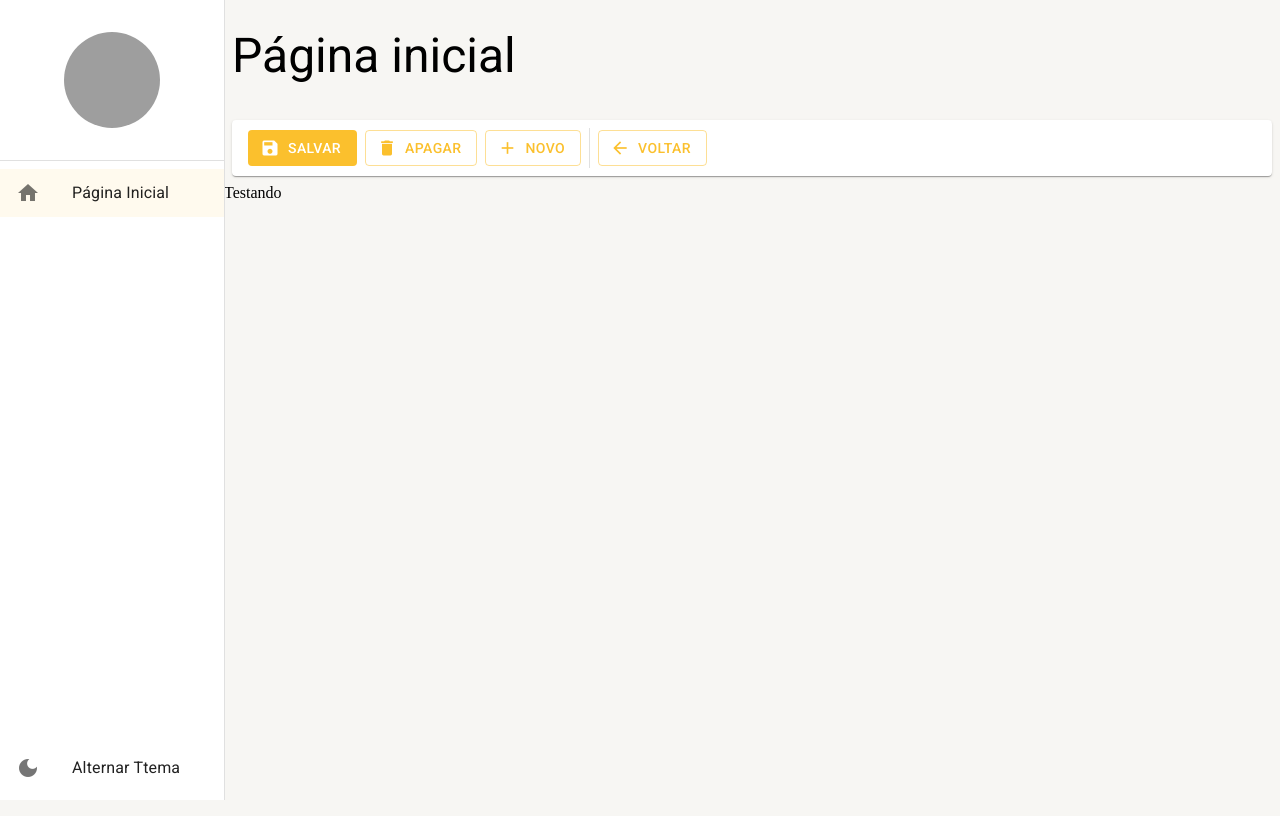
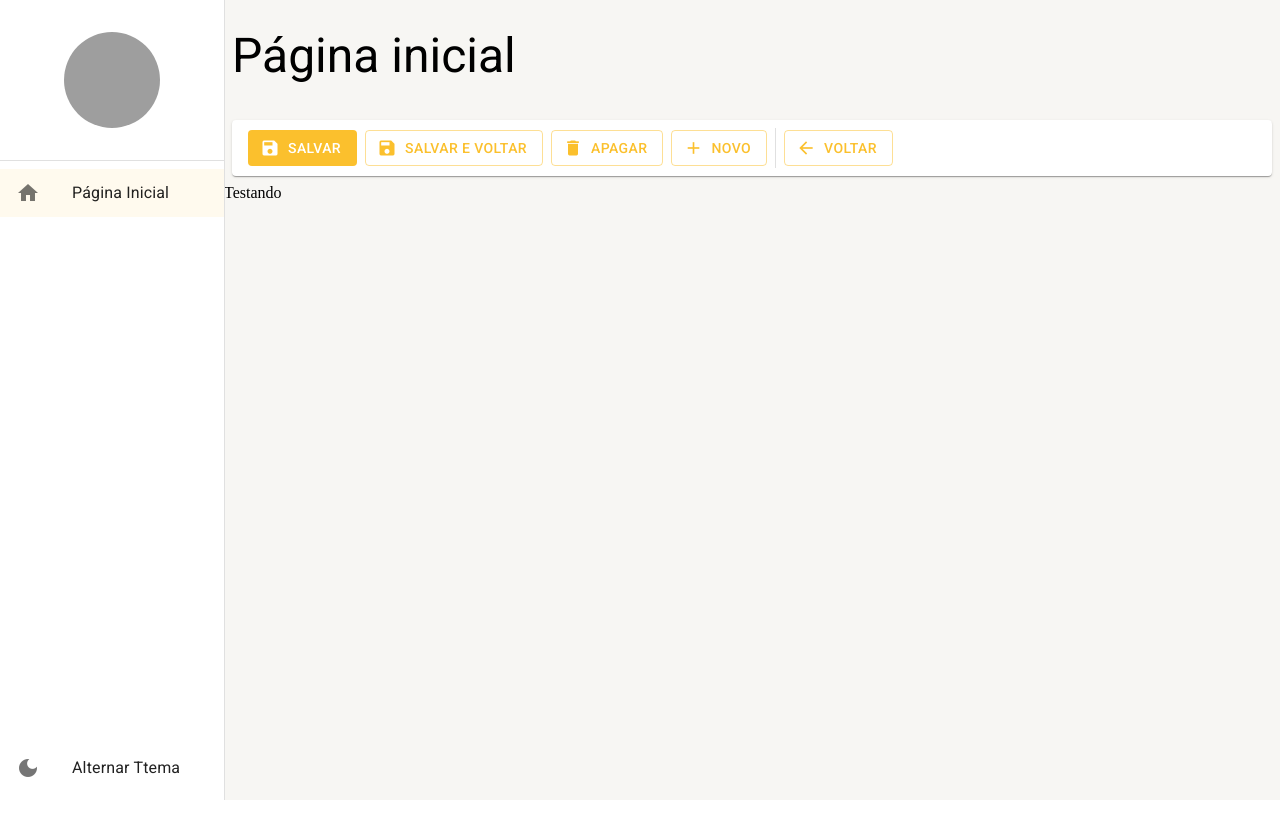
Before and after one commit to pedro-h-freitas/cursos-lucassouzadev-projeto, a React (Create React App) app: page /pagina-inicial in a window 1280 px wide. Shown: the top 816 px of the page. Built offline with nearby package versions, Linux system fonts and the light colour scheme; grey boxes are pictures that could not be loaded.

Commit message:
feat: responsividade aos botoes das ferramentas de detalhes adicionada

```diff
--- a/src/pages/dashboard/Dashboard.tsx
+++ b/src/pages/dashboard/Dashboard.tsx
@@ -6,7 +6,7 @@ export const Dashboard = () => {
   return (
     <LayoutBasePagina
       titulo='Página inicial'
-      barraDeFerramentas={ <FerramentasDeDetalhe /> }
+      barraDeFerramentas={ <FerramentasDeDetalhe mostrarBotaoSalvarEFechar /> }
     >
       Testando
     </LayoutBasePagina>
--- a/src/shared/components/ferramentas-de-detalhe/FerramentasDeDetalhe.tsx
+++ b/src/shared/components/ferramentas-de-detalhe/FerramentasDeDetalhe.tsx
@@ -1,4 +1,4 @@
-import { Box, Button, Divider, Icon, Paper, Skeleton, useTheme } from '@mui/material';
+import { Box, Button, Divider, Icon, Paper, Skeleton, Theme, Typography, useMediaQuery, useTheme } from '@mui/material';
 import { FC } from 'react';
 
 interface IFerramentasDeDetalhe {
@@ -45,6 +45,8 @@ export const FerramentasDeDetalhe: FC<IFerramentasDeDetalhe> = ({
   aoClicarEmSalvarEFechar
 
 }) => {
+  const smDown = useMediaQuery((theme: Theme) => theme.breakpoints.down('sm'));
+  const mdDown = useMediaQuery((theme: Theme) => theme.breakpoints.down('md'));
   const theme = useTheme();
 
   return (
@@ -68,10 +70,15 @@ export const FerramentasDeDetalhe: FC<IFerramentasDeDetalhe> = ({
           variant='contained'
           onClick={aoClicarEmSalvar}
           startIcon={<Icon>save</Icon>}
-        >Salvar</Button>
+        >
+          <Typography variant='button' whiteSpace='nowrap' textOverflow='ellipsis' overflow='hidden'>
+            Salvar
+          </Typography>
+        </Button>
       )}
 
-      {mostrarBotaoSalvarEFecharCarregando ? (
+      {!mdDown && (
+        mostrarBotaoSalvarEFecharCarregando ? (
           <Skeleton width={180} height={60}/>
         ) : mostrarBotaoSalvarEFechar && (
           <Button
@@ -80,7 +87,12 @@ export const FerramentasDeDetalhe: FC<IFerramentasDeDetalhe> = ({
             variant='outlined'
             onClick={aoClicarEmSalvarEFechar}
             startIcon={<Icon>save</Icon>}
-        >Salvar e voltar</Button>
+          >
+            <Typography variant='button' whiteSpace='nowrap' textOverflow='ellipsis' overflow='hidden'>
+              Salvar e voltar
+            </ Typography>
+          </Button>
+        )
       )}
 
       {mostrarBotaoApagarCarregando ? (
@@ -92,10 +104,16 @@ export const FerramentasDeDetalhe: FC<IFerramentasDeDetalhe> = ({
           variant='outlined'
           onClick={aoClicarEmApagar}
           startIcon={<Icon>delete</Icon>}
-        >Apagar</Button>
+        >
+
+          <Typography variant='button' whiteSpace='nowrap' textOverflow='ellipsis' overflow='hidden'>
+            Apagar
+          </Typography>
+        </Button>
       )}
 
-      {mostrarBotaoNovoCarregando ? (
+      {!smDown && (
+        mostrarBotaoNovoCarregando ? (
           <Skeleton width={110} height={60}/>
         ) : mostrarBotaoNovo && (
           <Button
@@ -104,10 +122,22 @@ export const FerramentasDeDetalhe: FC<IFerramentasDeDetalhe> = ({
             variant='outlined'
             onClick={aoClicarEmNovo}
             startIcon={<Icon>add</Icon>}
-        >{textoBotaoNovo}</Button>
+          >
+            <Typography variant='button' whiteSpace='nowrap' textOverflow='ellipsis' overflow='hidden'>
+              {textoBotaoNovo}
+            </Typography>
+          </Button>
+        )
       )}
 
+      {
+        (
+          mostrarBotaoVoltar &&
+          (mostrarBotaoNovo || mostrarBotaoApagar || mostrarBotaoSalvar || mostrarBotaoSalvarEFechar)
+        ) && (
           <Divider variant='middle' orientation='vertical' />
+        )
+      }
 
       {mostrarBotaoVoltarCarregando ? (
         <Skeleton width={110} height={60}/>
@@ -118,7 +148,12 @@ export const FerramentasDeDetalhe: FC<IFerramentasDeDetalhe> = ({
           variant='outlined'
           onClick={aoClicarEmVoltar}
           startIcon={<Icon>arrow_back</Icon>}
-        >Voltar</Button>
+        >
+
+          <Typography variant='button' whiteSpace='nowrap' textOverflow='ellipsis' overflow='hidden'>
+            Voltar
+          </Typography>
+        </Button>
       )}
     </Box>
   );
--- a/src/shared/contexts/ThemeContext.tsx
+++ b/src/shared/contexts/ThemeContext.tsx
@@ -33,7 +33,7 @@ export const AppThemeProvider: FC<IThemeProviderProps> = ({ children }) => {
   return (
     <ThemeContext.Provider value={{ themeName, toggleTheme }}>
       <ThemeProvider theme={theme}>
-        <Box width="100vw" height="100vw" bgcolor={theme.palette.background.default}>
+        <Box width="100vw" height="100vh" bgcolor={theme.palette.background.default}>
           {children}
         </Box>
       </ThemeProvider>
```
Lines whose indentation alone changed are shown as unchanged.
